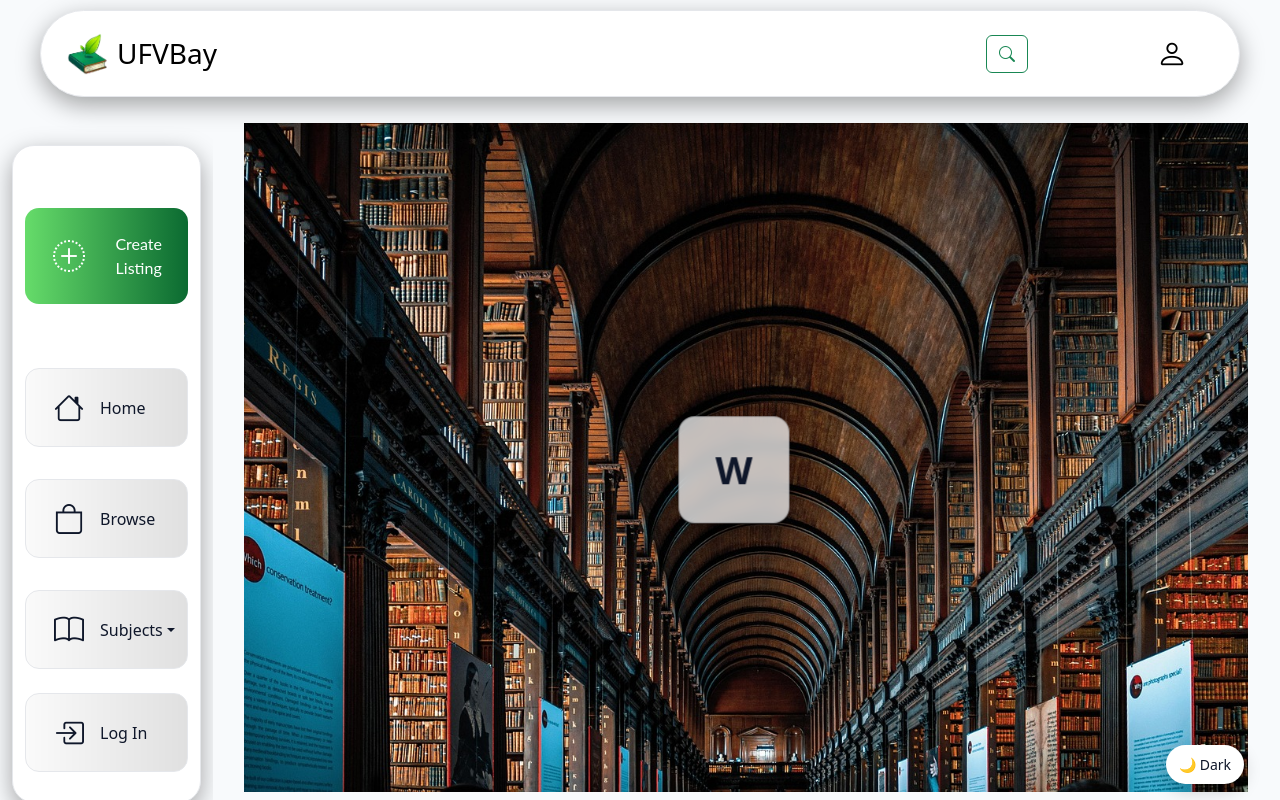
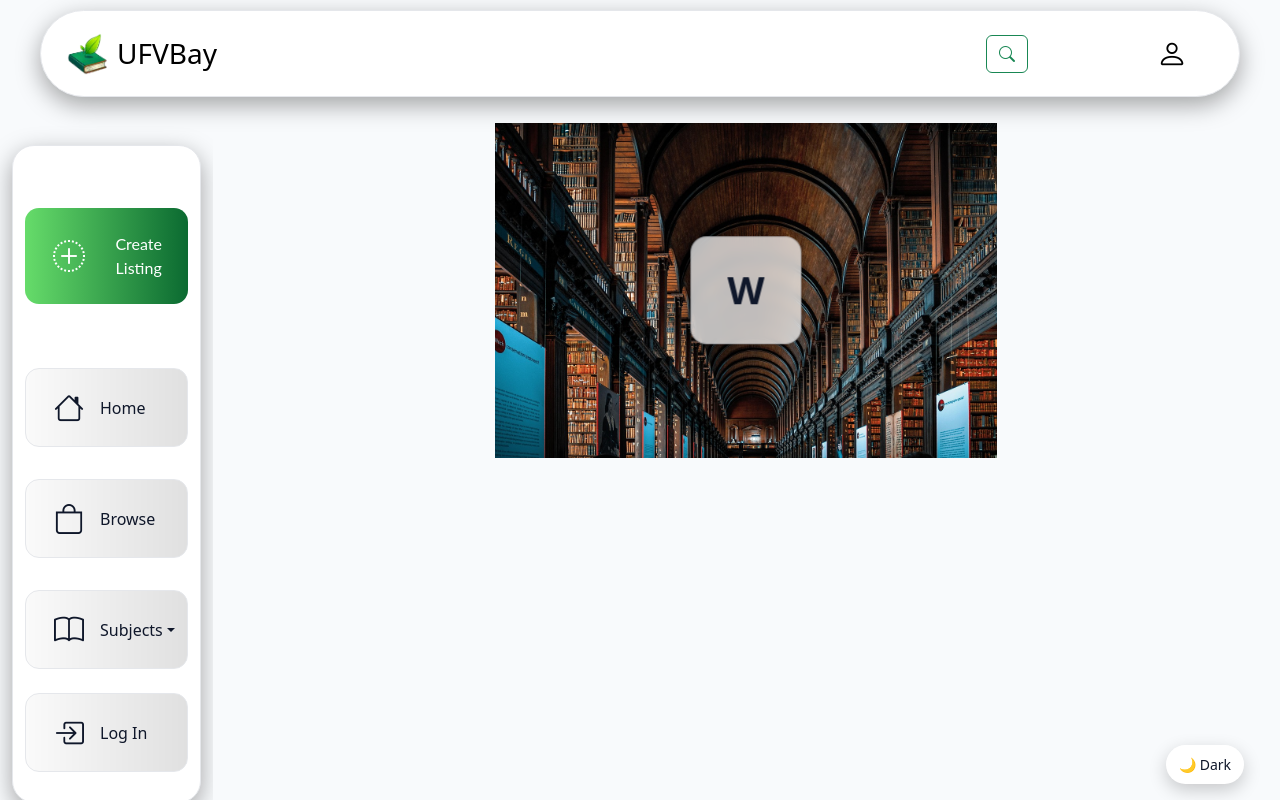
Before and after one commit to Gurv-Chahal/ufvbay, a React (Vite) app in the folder client/: page /home in a window 1280 px wide. Built offline with nearby package versions, Linux system fonts and the light colour scheme; a small style sheet from the web is missing.

Commit message:
fixing content

```diff
--- a/client/src/pages/Home.jsx
+++ b/client/src/pages/Home.jsx
@@ -90,8 +90,10 @@ const Home = () => {
                 </div>
 
                 <div className="home-main">
+                    <div className="home-content">
                     <img className="home-hero" src={mainimage} alt="UFVBay"/>
                     <p id="demo" className='typewriter'></p>
+                    </div>
                 </div>
 
                 <div className='home-second'>
--- a/client/src/styles/Home.css
+++ b/client/src/styles/Home.css
@@ -9,6 +9,8 @@
     /* space between sidebar bubble and the content */
     --main-gap: clamp(12px, 2vw, 24px);
     --nav-gap: 16px;
+
+    --home-content-scale: 0.5;
 }
 
 /* full-viewport page with header row + fill row */
@@ -43,10 +45,38 @@
     min-width: 0;
     min-height: 0;
     position: relative;
+    place-items: center;
     z-index: 0;
     padding-left: var(--main-gap);
     padding-bottom: var(--main-gap);
     box-sizing: border-box;
+}
+
+/* the “canvas” that holds the image + typewriter */
+.home-content {
+    position: relative;
+    width: calc(100% * var(--home-content-scale));
+    height: calc(100% * var(--home-content-scale));
+    min-width: 320px;                  /* optional safety for very small screens */
+    min-height: 200px;
+}
+
+
+/* make the image fill only the canvas (not the whole page) */
+.home-content > .home-hero {
+    position: absolute;
+    inset: 0;
+    width: 100%;
+    height: 100%;
+    object-fit: cover;
+}
+
+/* keep the typewriter centered inside the canvas */
+.home-content > .typewriter {
+    position: absolute;
+    top: 50%;
+    left: 50%;
+    transform: translate(-50%, -50%);
 }
 
 
```
